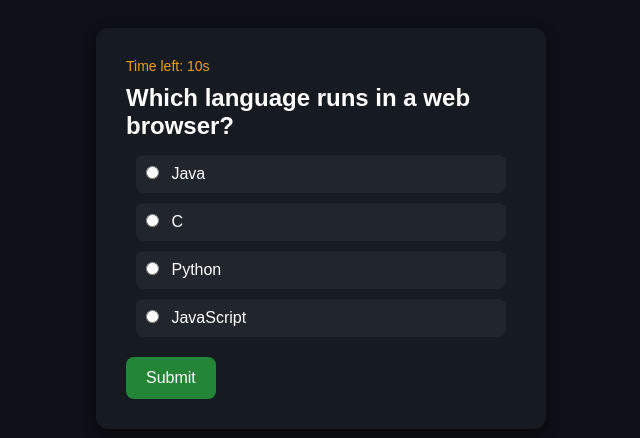
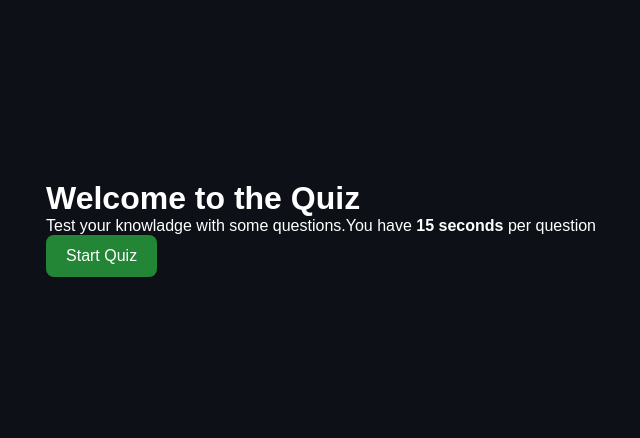
Before and after one commit to MalshiUdesika/QuizApp, a plain HTML site: page index.html in a window 1280 px wide. Shown: the part 172-610 px from the top of the page, without its empty margins (319-959 px from the left). Drawn offline with Linux system fonts and the light colour scheme.

Commit message:
add welcome page

```diff
--- a/index.html
+++ b/index.html
@@ -7,6 +7,13 @@
     <link rel="stylesheet" href="style.css">
 </head>
 <body>
+    <div class="welcome-screen" id="welcome-screen">
+        <h1>Welcome to the Quiz</h1>
+        <p>Test your knowladge with some questions.You have <strong>15 seconds</strong> per question</p>
+        <button id="start-btn">Start Quiz</button>
+    </div>
+
+    <div class="quiz-container" id="quiz" style="display:none;">
     <div class="quiz-container">
         <div class="progress-bar">
             <div class="progress" id="progress"></div>
@@ -35,6 +42,7 @@
         </div>
         <button id="submit">Submit</button>
     </div>
+    </div>
 
     <script src="script.js"></script>
 
```
